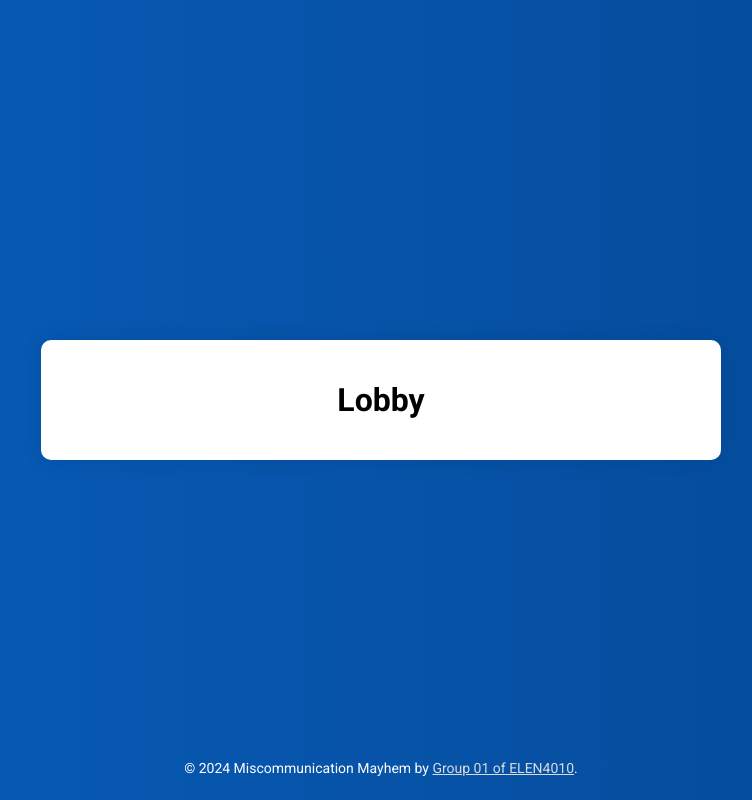
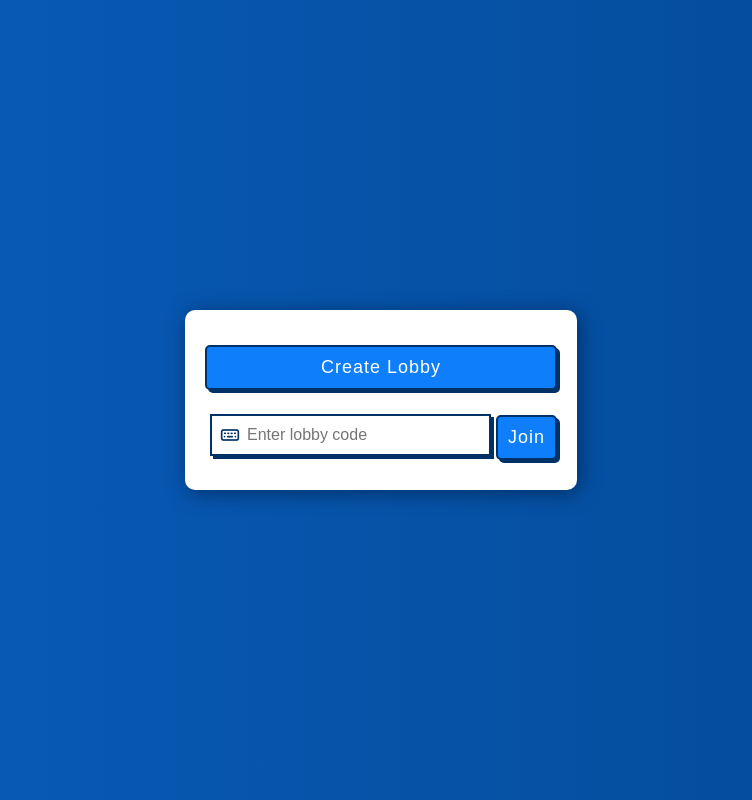
Before and after one commit to witseie-elen4010/2024-group-lab-001, a website: page src/views/lobby.html in a window 1280 px wide. Shown: the whole page, without its empty margins (259-1011 px from the left). Drawn offline with nearby package versions, Linux system fonts and the light colour scheme.

Commit message:
feat: Basic Layout Screen

```diff
--- a/public/css/account.css
+++ b/public/css/account.css
@@ -2,7 +2,8 @@
 .account-container {
     background: #fff;
     border-radius: 10px;
-    box-shadow: 0 5px 10px rgba(0, 0, 0, 0.1);
+    /* box-shadow: 0 5px 10px rgba(0, 0, 0, 0.1); */
+    box-shadow: 3px 3px 20px #003167;
     margin: 0 20px;
     max-width: 430px;
     overflow: hidden;
@@ -24,7 +25,7 @@
 }
 
 .account-container .form .title::before {
-    background-color: #4070f4;
+    background-color: #003167;
     border-radius: 25px;
     bottom: 0;
     content: '';
--- /dev/null
+++ b/public/css/lobby.css
@@ -0,0 +1,11 @@
+/* Lobby Button Container */
+.lobby-button-container {
+    display: flex;
+    align-items: center; /* Vertically center items */
+    justify-content: center; /* Center items vertically */
+}
+
+/* Margin to separate the input and button */
+.lobby-button-container  > * {
+    margin-right: 0px;
+}
--- a/public/css/main.css
+++ b/public/css/main.css
@@ -42,17 +42,21 @@ body {
     100%{background-position:0% 50%}
 }
 
-/* Home Container */
+/* Container */
 .container {
     align-items: center; /* Center items horizontally */
     background-color: #fff;
     border-radius: 10px;
-    box-shadow: 0px 0px 20px rgba(0, 0, 0, 0.1);
+    box-shadow: 3px 3px 20px #003167;
+    /* box-shadow: 0px 0px 20px rgba(0, 0, 0, 0.1); */
     display: flex;
     flex-direction: column; /* Stack items vertically */
     justify-content: center; /* Center items vertically */
     padding: 20px;
     text-align: center;
+}
+
+.home-container {
     width: 50%;
 }
 
@@ -61,6 +65,7 @@ body {
     background-color: #0E7EFB;
     border: none;
     border-radius: 5px;
+    box-shadow: 3px 3px 0px #003167;
     color: #fff;
     cursor: pointer;
     font-size: 18px;
@@ -74,6 +79,14 @@ body {
 }
 
 .account-button {
+    border: 2px solid #003167;
+    margin-top: 15px;
+    text-align: center;
+    width: 100%;
+}
+
+.lobby-button {
+    border: 2px solid #003167;
     margin-top: 15px;
     text-align: center;
     width: 100%;
@@ -142,7 +155,7 @@ body {
 
 /* Input Field */
 .input-field i {
-    color: #999;
+    color: #003167;
     font-size: 23px;
     position: absolute;
     top: 50%;
@@ -160,9 +173,33 @@ body {
     right: 0;
 }
 
+.input-box {
+    position: relative; /* Make the input box a positioning context for the icon */
+}
+
+.input-box i {
+    position: absolute; /* Position the icon absolutely inside the input box */
+    color: #003167;
+    font-size: 20px;
+    top: 50%;
+    left:20px; /* Adjust the left position of the icon as needed */
+    transform: translateY(-50%) translateX(-25%);
+    transition: all 0.2s ease;
+}
+
+.input-box input {
+    margin: 5px;
+    border: 2px solid #003167;
+    font-size: 16px;
+    outline: none;
+    padding: 10px 35px; /* Adjust padding to accommodate the icon */
+    transition: all 0.2s ease;
+    box-shadow: 3px 3px 0px #003167;
+}
+
 .input-field input {
     border: none;
-    border-bottom: 2px solid #ccc;
+    border-bottom: 2px solid #003167;
     border-top: 2px solid transparent;
     font-size: 16px;
     height: 100%;
--- a/src/views/lobby.html
+++ b/src/views/lobby.html
@@ -6,22 +6,26 @@
     <title>Lobby - Miscommunication Mayhem</title>
     <!-- Google Fonts - Roboto -->
     <link href="https://fonts.googleapis.com/css2?family=Roboto:wght@400;700&display=swap" rel="stylesheet">
+    <!-- ===== Iconscout CSS ===== -->
+    <link rel="stylesheet" href="https://unicons.iconscout.com/release/v4.0.0/css/line.css">
     <!-- Custom CSS -->
     <link rel="stylesheet" href="/css/main.css">
+    <link rel="stylesheet" href="/css/lobby.css">
 </head>
 <body>
-    <!-- Welcome Container -->
-    <div id="container" class="container">
-        <!-- Website Title -->
-        <h1 class="h1">Lobby</h1>
+    <!-- Lobby Container -->
+    <div id="lobbyContainer" class="container">
+        <!-- Button -->
+        <button id="createLobbyButton" class="button lobby-button">Create Lobby</button>
+        <div class = "lobby-button-container">
+            <div class = "input-box">
+                <i class="uil uil-keyboard icon"></i>
+                <input type="text" placeholder="Enter lobby code">
+            </div>
+            <!-- Button should be within the div -->
+            <button id="joinLobbyButton" class="button lobby-button">Join</button>
+        </div>
     </div>
-
-    <!-- Footer -->
-    <footer class="footer">
-        <p>&copy; 2024 Miscommunication Mayhem by
-            <a href="https://github.com/witseie-elen4010/2024-group-lab-001" target="_blank">
-            Group 01 of ELEN4010</a>.</p>
-    </footer>
 
     <script src="/scripts/classes/index.js"></script>
 </body>
```
Also changed, not shown: src/views/index.html (+1 -1 lines).
